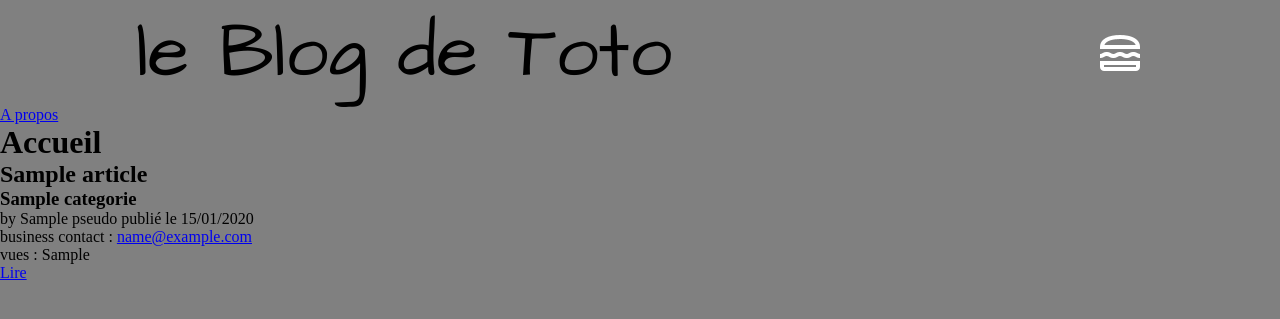
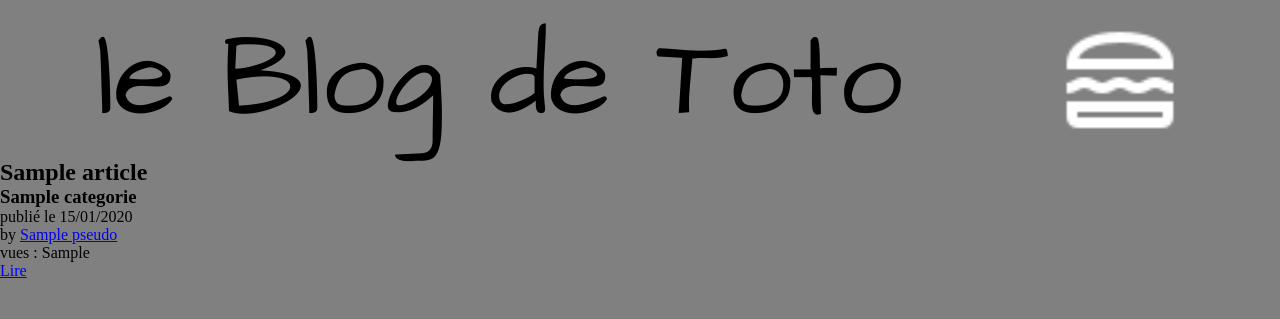
Before and after one commit to CyrilPonsan/blog, a PHP site: template templates/main/index.html.twig in a window 1280 px wide. Shown: the top 319 px of the page. Run offline with PHP 8.4, Linux system fonts and the light colour scheme; the template is opened without the code that fills it: most values are stand-ins (such as "Sample title", 1, 10 or a date in 2020); some libraries are stand-ins or nearby versions.

Commit message:
accueil ok

```diff
--- a/public/css/style.css
+++ b/public/css/style.css
@@ -22,9 +22,9 @@ body nav > div:nth-child(1) {
 }
 body nav > div:nth-child(1) > div:nth-child(1) {
   width: 75%;
-  font-size: calc(12px + 5vw);
+  font-size: calc(12px + 8vw);
 }
-body nav > div:nth-child(1) > div:nth-child(2) > img {
-  height: 6vw;
-  width: 6vw;
+body nav > div:nth-child(1) > img {
+  height: 10vw;
+  width: 10vw;
 }/*# sourceMappingURL=style.css.map */
--- a/public/css/style.scss
+++ b/public/css/style.scss
@@ -19,13 +19,11 @@ body {
             align-items: center;
             > div:nth-child(1) {
                 width: 75%;
-                font-size: calc(12px + 5vw);
+                font-size: calc(12px + 8vw);
             }
-            > div:nth-child(2) {
-                > img {
-                    height: 6vw;
-                    width: 6vw;
-                }
+            > img {
+                height: 10vw;
+                width: 10vw;
             }
         }
     }
--- a/src/Controller/MainController.php
+++ b/src/Controller/MainController.php
@@ -19,7 +19,7 @@ class MainController extends AbstractController
         ]);
     }
 
-    #[Route('/article/{id}', name: 'app_article')]
+    #[Route('/article{id}', name: 'app_article')]
     public function article(ArticleRepository $articleRepository, int $id): Response
     {
         $article = $articleRepository->findOneBy(["id" => $id]);
--- a/templates/main/article.html.twig
+++ b/templates/main/article.html.twig
@@ -4,14 +4,14 @@
 {% endblock %}
 
 {% block stylesheets %}
-{{ parent() }}
+	{{ parent() }}
 {% endblock %}
 
 {% block body %}
 	<main>
 		<h1>{{ article.titre }}</h1>
+		<p>{{ article.contenu }}</p>
 		<h2>by
 			{{ article.user.pseudo }}</h2>
-		<p>{{ article.contenu }}</p>
 	</main>
 {% endblock %}
--- a/templates/main/index.html.twig
+++ b/templates/main/index.html.twig
@@ -7,18 +7,12 @@
 {% endblock %}
 {% block body %}
 	<main>
-	<a href="{{ path('app_about') }}">A propos</a>
-		<h1>Accueil</h1>
 		{% for article in articles %}
 			<h2>{{ article.titre }}</h2>
 			<h3>{{ article.categorie.nom }}</h3>
-			<p>by
-				{{ article.user.pseudo }}
-				publié le
+			<p>publié le
 				{{ article.date | date("d/m/Y")}}</p>
-			<p>
-				business contact :
-				<a href="{{ article.user.email }}">{{ article.user.email }}</a>
+			<p>by <a href="{{ article.user.email }}">{{ article.user.pseudo }}</a>
 			</p>
 			<p>
 				vues :
```
Also changed, not shown: src/DataFixtures/AppFixtures.php (+4 -4 lines), 1 other file.
